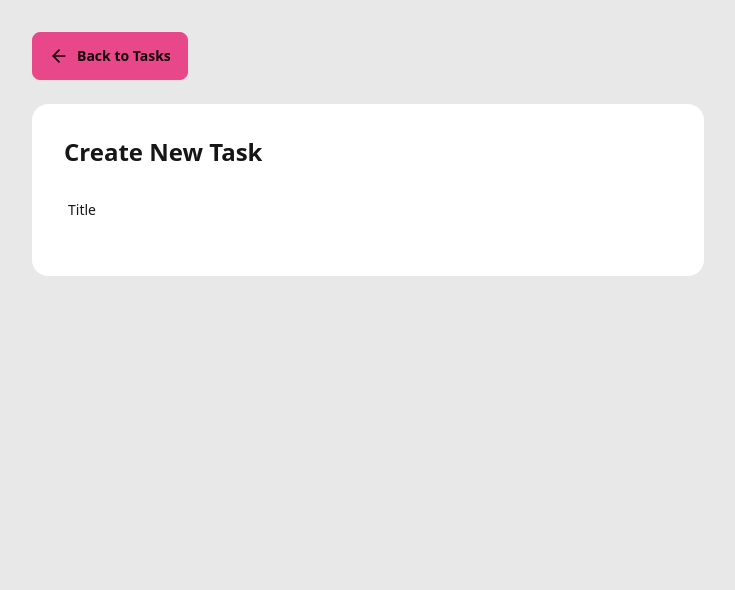
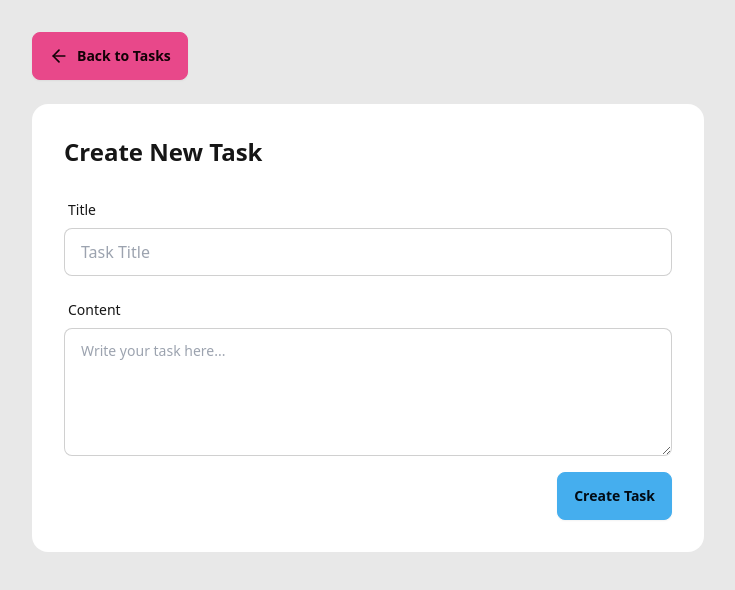
Before and after one commit to lCubosl/task-manager-MERN, a React (Vite) app in the folder frontend/: page /create in a window 1280 px wide. Shown: the top 590 px of the page, without its empty margins (272-1007 px from the left). Built offline with nearby package versions, Linux system fonts and the light colour scheme.

Commit message:
delete task functionality, refactoring of axios

```diff
--- a/frontend/src/components/TaskCard.jsx
+++ b/frontend/src/components/TaskCard.jsx
@@ -1,8 +1,27 @@
 import { PenSquareIcon, Trash2Icon } from "lucide-react"
 import { Link } from "react-router"
+
 import { formatDate } from "../lib/utils"
+import api from "../lib/axios"
+import toast from "react-hot-toast"
 
-const TaskCard = ({task}) => {
+const TaskCard = ({task, setTasks}) => {
+
+  const handleDelete = async (e, id) => {
+    e.preventDefault()
+
+    if(!window.confirm("Are you sure you want to delete this task")) return
+
+    try {
+      await api.delete(`/notes/${id}`)
+      setTasks((prev) => prev.filter(task => task._id !== id))
+      toast.success("task deleted successfuly")
+    } catch (error) {
+      console.log("error in handleDelete the task", error)
+      toast.error("failed to delete task")
+    }
+  }
+
   return (
     <Link
       to={`/note/${task._id}`}
@@ -17,7 +36,7 @@ const TaskCard = ({task}) => {
           </span>
           <div className="flex items-center gap-1">
             <PenSquareIcon className="size-4"/>
-            <button className="btn btn-ghost btn-xs text-error">
+            <button className="btn btn-ghost btn-xs text-error" onClick={(e) => handleDelete(e, task._id)}>
               <Trash2Icon className="size-4" />
             </button>
           </div>
--- /dev/null
+++ b/frontend/src/components/TasksNotFound.jsx
@@ -0,0 +1,19 @@
+import { NotebookIcon } from "lucide-react";
+import { Link } from "react-router";
+
+const TasksNotFound = () => {
+  return (
+    <div className="flex flex-col items-center justify-center py-16 space-y-6 max-w-md mx-auto text-center">
+      <div className="bg-primary/10 rounded-full p-8">
+        <NotebookIcon className="size-10 text-primary" />
+      </div>
+      <h3 className="text-2xl font-bold">No tasks yet</h3>
+
+      <Link to="/create" className="btn btn-primary">
+        Create task
+      </Link>
+    </div>
+  );
+};
+
+export default TasksNotFound
--- /dev/null
+++ b/frontend/src/lib/axios.js
@@ -0,0 +1,7 @@
+import axios from "axios";
+
+const api = axios.create({
+  baseURL: "http://localhost:5001/api",
+})
+
+export default api
--- a/frontend/src/pages/CreatePage.jsx
+++ b/frontend/src/pages/CreatePage.jsx
@@ -1,14 +1,38 @@
 import { ArrowLeftIcon } from "lucide-react"
 import { useState } from "react"
-import { Link } from "react-router"
+import toast from "react-hot-toast"
+import { Link, useNavigate } from "react-router"
+import api from "../lib/axios"
 
 const CreatePage = () => {
   const [title, setTitle] = useState("")
   const [content, setContent] = useState("")
   const [loading, setLoading] = useState(false)
 
-  const handleSubmit = () => {
+  const navigate = useNavigate()
 
+  const handleSubmit = async (e) => {
+    e.preventDefault()
+
+    if(!title.trim() || !content.trim()) {
+      toast.error("All fields required")
+    }
+
+    setLoading(true)
+    try {
+      await api.post("/notes", {
+        title,
+        content,
+      })
+      toast.success("Task created successfully")
+      navigate("/")
+    } catch (error) {
+      console.log("error creating taks", error)
+      toast.error("Failed to create task")
+
+    } finally {
+      setLoading(false)
+    }
   }
 
   return (
@@ -28,6 +52,33 @@ const CreatePage = () => {
                   <label className="label">
                     <span className="label-text">Title</span>
                   </label>
+
+                  <input
+                    type="text"
+                    placeholder="Task Title"
+                    className="input input-bordered"
+                    value={title}
+                    onChange={(e) => setTitle(e.target.value)}
+                  />
+                </div>
+
+                <div className="form-control mb-4">
+                  <label className="label">
+                    <span className="label-text">Content</span>
+                  </label>
+
+                  <textarea
+                    placeholder="Write your task here..."
+                    className="textarea textarea-bordered h-32"
+                    value={content}
+                    onChange={(e) => setContent(e.target.value)}
+                  />
+                </div>
+
+                <div className="card-actions justify-end">
+                  <button type="submit" className="btn btn-primary" disabled={loading}>
+                    {loading ? "Creating..." : "Create Task"}
+                  </button>
                 </div>
               </form>
             </div>
--- a/frontend/src/pages/HomePage.jsx
+++ b/frontend/src/pages/HomePage.jsx
@@ -1,9 +1,10 @@
 import { useEffect, useState } from "react"
-import axios from "axios"
 import toast from "react-hot-toast"
 
 import Navbar from "../components/Navbar"
 import TaskCard from "../components/TaskCard"
+import api from "../lib/axios"
+import TasksNotFound from "../components/TasksNotFound"
 
 const HomePage = () => {
 
@@ -13,14 +14,14 @@ const HomePage = () => {
   useEffect(() => {
     const fetchTasks = async () => {
       try {
-        const res = await axios.get("http://localhost:5001/api/notes");
-        console.log(res.data);
-        setTasks(res.data);
+        const res = await api.get("/notes")
+        console.log(res.data)
+        setTasks(res.data)
       } catch (error) {
-        console.log("Eror fetching notes", error);
-        toast.error("Failed to load notes");
+        console.log("Eror fetching notes", error)
+        toast.error("Failed to load notes")
       } finally {
-        setLoading(false);
+        setLoading(false)
       }
     }
 
@@ -33,12 +34,14 @@ const HomePage = () => {
       <div className="max-w-7xl mx-auto p-4 mt-6">
         {loading && <div className="text-center text-primary py-10">Loading tasks...</div>}
 
+        {tasks.length === 0 && <TasksNotFound />}
+
         {tasks.length > 0 && (
           <div className="grid grid-cols-1 md:grid-cols-2 lg:grid-cols-3 gap-6">
             {tasks.map(task => (
               <div>
                 {/* component under components (formats each card) */}
-                <TaskCard key={task._id} task={task} />
+                <TaskCard key={task._id} task={task} setTasks={setTasks} />
               </div>
             ))}
           </div>
```
